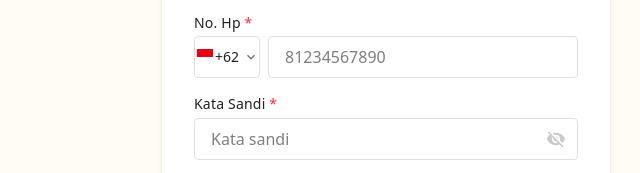
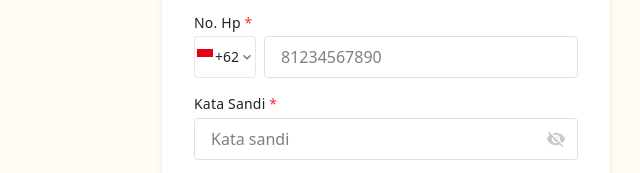
Before and after one commit to Geoffrry/videobelajar, a website: page src/pages/register.html in a window 1280 px wide. Shown: the part 407-580 px from the top of the page, 254-894 px from the left. Drawn offline with Linux system fonts and the light colour scheme.

Commit message:
Fix the arrow overflow

```diff
--- a/src/pages/register.html
+++ b/src/pages/register.html
@@ -55,28 +55,28 @@
             </label>
 
             <div class="flex gap-2">
-              <!-- Full block: Flag + Code + Arrow -->
+              <!-- Flag + Code + Arrow -->
               <div
-                class="flex items-center border border-gray-300 rounded px-2 py-2 bg-white"
+                class="flex items-center h-[42px] border border-other-border rounded bg-white overflow-hidden"
               >
-                <!-- Flag part with gray bg -->
+                <!-- Flag section -->
                 <div
-                  class="flex items-center justify-center bg-[var(--color-other-background)] px-2 py-1 rounded-l"
+                  class="flex items-center justify-center bg-other-base px-2 h-full"
                 >
                   <img
-                    src="/videobelajar/assets/images/id-flag.svg"
+                    src="../assets/images/id-flag.svg"
                     alt="ID"
                     class="w-5 h-4"
                   />
                 </div>
 
-                <!-- Code + Arrow (white bg) -->
-                <div class="flex items-center pl-2 pr-1">
+                <!-- Code + Arrow -->
+                <div class="flex items-center pl-2 pr-2 h-full">
                   <span class="text-sm text-dark-primary">+62</span>
                   <img
-                    src="/videobelajar/assets/images/arrow-down.svg"
+                    src="../assets/images/arrow-down.svg"
                     alt="Arrow"
-                    class="w-4 h-4 ml-1"
+                    class="w-4 h-4 ml-2 object-contain"
                   />
                 </div>
               </div>
@@ -84,11 +84,12 @@
               <!-- Phone input -->
               <input
                 type="tel"
-                class="flex-1 border border-gray-300 rounded px-4 py-2 focus:outline-none focus:ring-2 focus:ring-[var(--color-main-primary)]"
+                class="flex-1 h-[42px] border border-gray-300 rounded px-4 py-2 focus:outline-none focus:ring-2 focus:ring-[var(--color-main-primary)]"
                 placeholder="81234567890"
               />
             </div>
           </div>
+
           <div>
             <label class="block body-small mb-1"
               >Kata Sandi <span class="text-red-500">*</span></label
```
